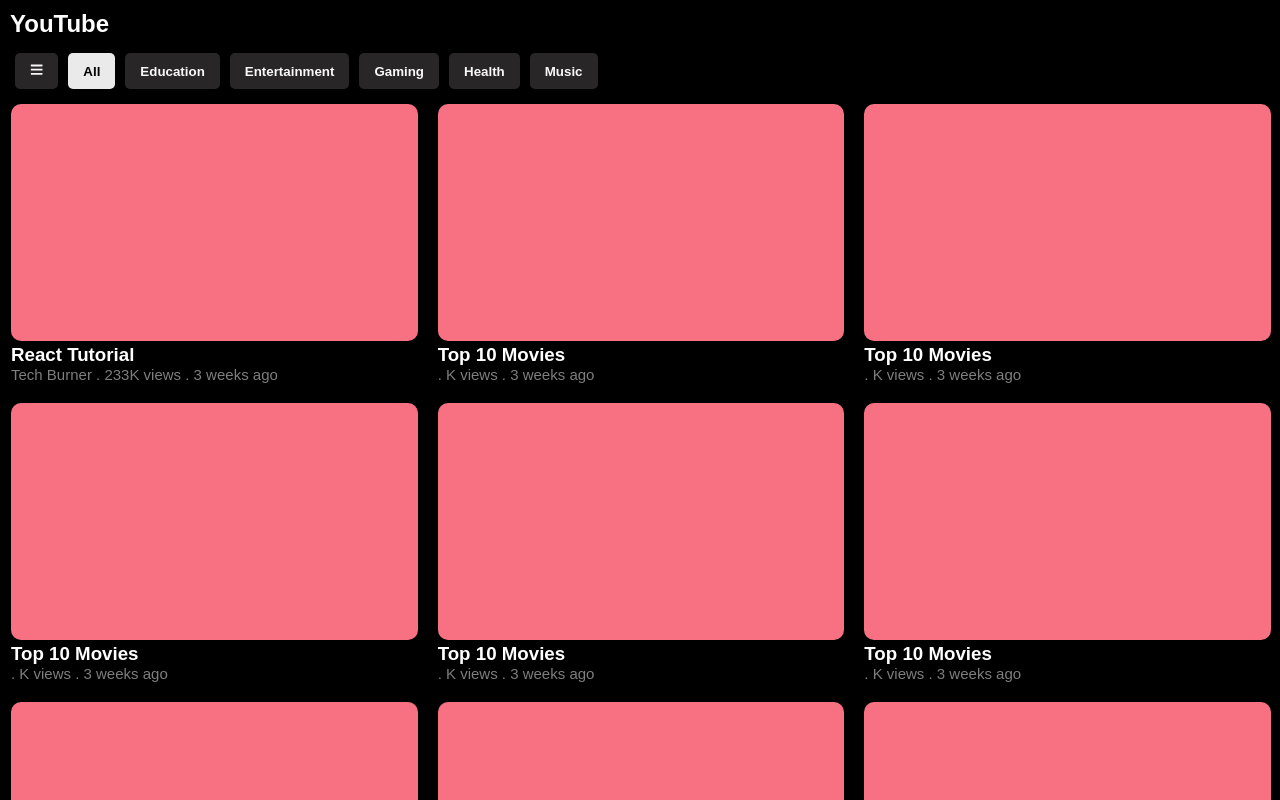
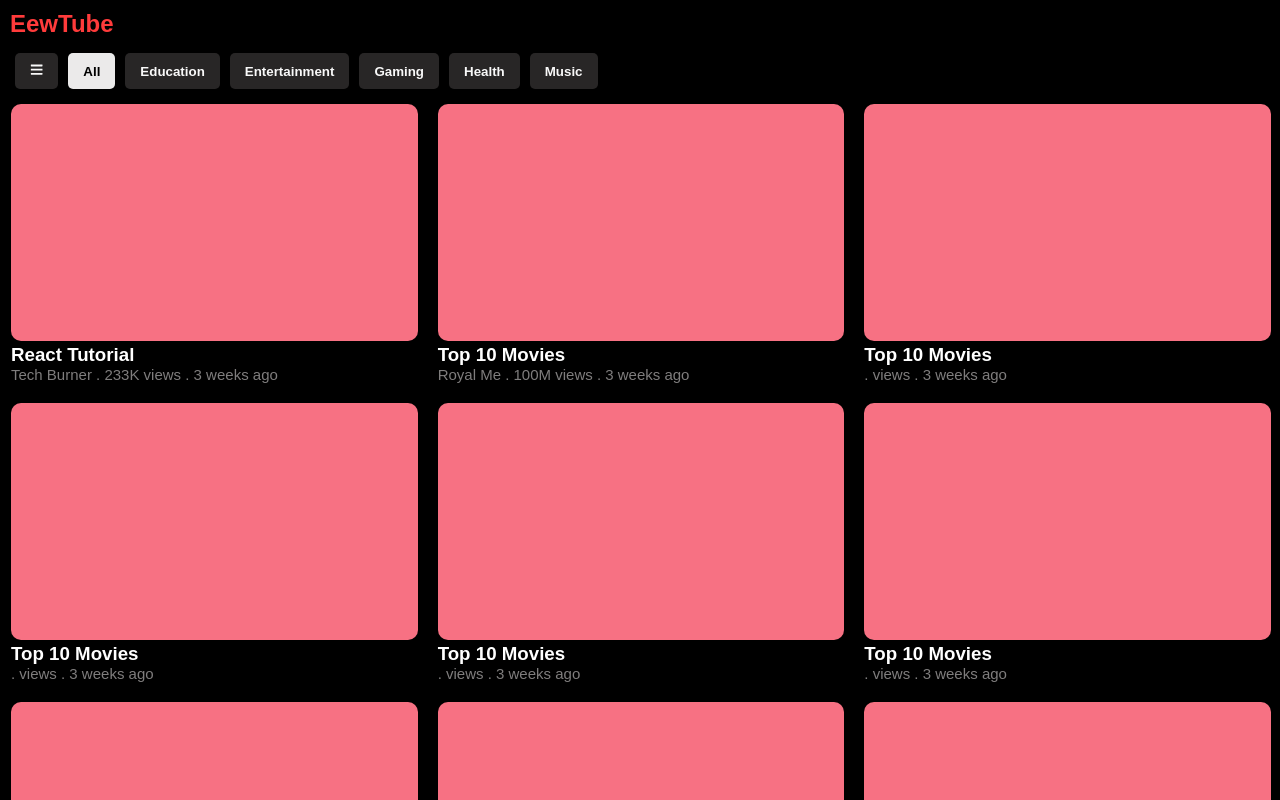
Before and after one commit to iabhaykaran/youtube-clone, a React (Create React App) app in the folder yotube/: page / in a window 1280 px wide. Shown: the top 800 px of the page. Built offline with nearby package versions, Linux system fonts and the light colour scheme.

Commit message:
Your descriptive commit message

```diff
--- a/yotube/src/App.css
+++ b/yotube/src/App.css
@@ -15,11 +15,15 @@
 .category-buttons {
   margin: 10px 0;
   display: flex;
-  overflow: hidden;
+  overflow-x: hidden;
 }
 
 .home {
   width: 100%;
+}
+
+.app-name {
+  color: rgb(255, 59, 59);
 }
 
 .category-buttons button {
@@ -63,6 +67,7 @@ p {
 p {
   color: #7f7d7d;
 }
+
 .sidebar {
   color: #e9e9e9;
   padding: 10px;
@@ -80,7 +85,7 @@ p {
 li {
   margin: 10px;
   list-style: none;
-  font-size: 17px;
+  /* font-size: 17px; */
   padding: 1rem;
 }
 
@@ -91,13 +96,22 @@ li {
   padding: 10px;
 }
 
+menu,
+a {
+  color: #e9e9e9;
+  text-decoration: none;
+  list-style: none;
+}
+menu,
+li {
+  display: flex;
+}
+
 /* Extra small devices (phones, 600px and down) */
 /* @media only screen and (max-width: 600px) {...} */
 
 /* Small devices (portrait tablets and large phones, 600px and up) */
 @media only screen and (min-width: 600px) {
-
-
   .video-list {
     display: grid;
     grid-template-columns: 1fr 1fr;
@@ -105,15 +119,10 @@ li {
     margin: 1px;
     gap: 20px;
   }
-
-
 }
 
 /* Medium devices (landscape tablets, 768px and up) */
 @media only screen and (min-width: 768px) {
-
-
-
   .video-list {
     display: grid;
     grid-template-columns: 1fr 1fr;
@@ -121,15 +130,10 @@ li {
     margin: 1px;
     gap: 20px;
   }
-
-
-
-
 }
 
 /* Large devices (laptops/desktops, 992px and up) */
 @media only screen and (min-width: 992px) {
-
   .video-list {
     display: grid;
     grid-template-columns: 1fr 1fr 1fr;
@@ -137,15 +141,10 @@ li {
     margin: 1px;
     gap: 20px;
   }
-
-
-
 }
 
 /* Extra large devices (large laptops and desktops, 1200px and up) */
 @media only screen and (min-width: 1200px) {
-
-
   .video-list {
     display: grid;
     grid-template-columns: 1fr 1fr 1fr;
@@ -153,7 +152,4 @@ li {
     margin: 1px;
     gap: 20px;
   }
-
-
-
 }
--- a/yotube/src/Pages/Home.js
+++ b/yotube/src/Pages/Home.js
@@ -10,11 +10,19 @@ const videoData = [
     id: 1,
     title: "React Tutorial",
     category: "Education",
-    views: 233,
+    views: `233K`,
     chname: "Tech Burner",
   },
 
-  { id: 2, title: "Top 10 Movies", category: "Entertainment" },
+  {
+    id: 2,
+    title: "Top 10 Movies",
+    category: "Entertainment",
+    views: `100M`,
+    chname: "Royal Me",
+  },
+
+
   { id: 2, title: "Top 10 Movies", category: "Entertainment" },
   { id: 2, title: "Top 10 Movies", category: "Entertainment" },
   { id: 2, title: "Top 10 Movies", category: "Entertainment" },
@@ -41,7 +49,14 @@ const videoData = [
   { id: 5, title: "Fitness Tips", category: "Music" },
 ];
 
-const categories = ["All", "Education", "Entertainment", "Gaming", "Health","Music"];
+const categories = [
+  "All",
+  "Education",
+  "Entertainment",
+  "Gaming",
+  "Health",
+  "Music",
+];
 
 function Home() {
   const [selectedCategory, setSelectedCategory] = useState("All");
@@ -53,7 +68,7 @@ function Home() {
 
   return (
     <div className="App">
-      <h2>YouTube</h2>
+      <h2 className="app-name">EewTube</h2>
       <div className="category-buttons">
         <Side />
 
@@ -83,7 +98,7 @@ function Home() {
         </div>
       </div>
 
-{/*
+      {/*
       <div className="nav">
 
 
--- a/yotube/src/Pages/Side.js
+++ b/yotube/src/Pages/Side.js
@@ -3,7 +3,6 @@ import { Sidebar } from "primereact/sidebar";
 import { FaHome, FaFire, FaPlayCircle, FaHeart, FaMusic } from "react-icons/fa";
 import { FaBars } from "react-icons/fa";
 import { SiYoutubeshorts } from "react-icons/si";
-
 import { MdOutlineLiveTv } from "react-icons/md";
 import "../App.css";
 import { Link } from "react-router-dom";
@@ -18,20 +17,16 @@ export default function Side() {
         visible={visible}
         onHide={() => setVisible(false)}
       >
-        <h2>YouTube</h2>
+        <h2>EwwTube</h2>
 
         <div className="menu">
           <ul>
             <h4>
-              {/* <li>
-                <Link to="home">
-              <FaHome />
-               {<span>Home</span>}
-                </Link>
-            </li> */}
               <li>
-                <FaHome />
-                {<span>Home</span>}
+                <div>
+                  <FaHome />
+                </div>
+                <div>{<span>Home</span>}</div>
               </li>
               <li>
                 <Link to="trending">
@@ -40,8 +35,10 @@ export default function Side() {
                 </Link>
               </li>
               <li>
-                <FaPlayCircle />
-                <span>Subscriptions</span>
+                <Link to="subscription">
+                  <FaPlayCircle />
+                  <span>Subscriptions</span>
+                </Link>
               </li>
               <hr />
               <li>
--- a/yotube/src/Routes/Routes.js
+++ b/yotube/src/Routes/Routes.js
@@ -9,14 +9,14 @@ export default function R() {
   return (
     <div>
       <Routes>
-        <Route path="/" element={<Home/>} />
+        <Route path="/" element={<Home />} />
 
         {/* <Route path="/home" element={<Home/>} /> */}
-        <Route path="/trending" element={<Trending/>} />
+        <Route path="/trending" element={<Trending />} />
+        <Route path="/subscription" element={<Trending />} />
+        <Route path="/liked-videos" element={<Trending />} />
+        <Route path="/history" element={<Trending />} />
 
-        {/* <Route index element={""} /> */}
-        {/* <Route path="blogs" element={""} /> */}
-        {/* <Route path="contact" element={""} /> */}
         {/* <Route path="*" element={ ""} /> */}
       </Routes>
     </div>
--- a/yotube/src/components/VideoCard.js
+++ b/yotube/src/components/VideoCard.js
@@ -8,7 +8,7 @@ export default function VideoCard(props) {
 
       <div>
         <h3>{props.title}</h3>
-        <p>{ props.chname} . {props.views}K views . 3 weeks ago </p>
+        <p>{ props.chname} . {props.views} views . 3 weeks ago </p>
       </div>
     </div>
   );
```
Lines whose indentation alone changed are shown as unchanged.
